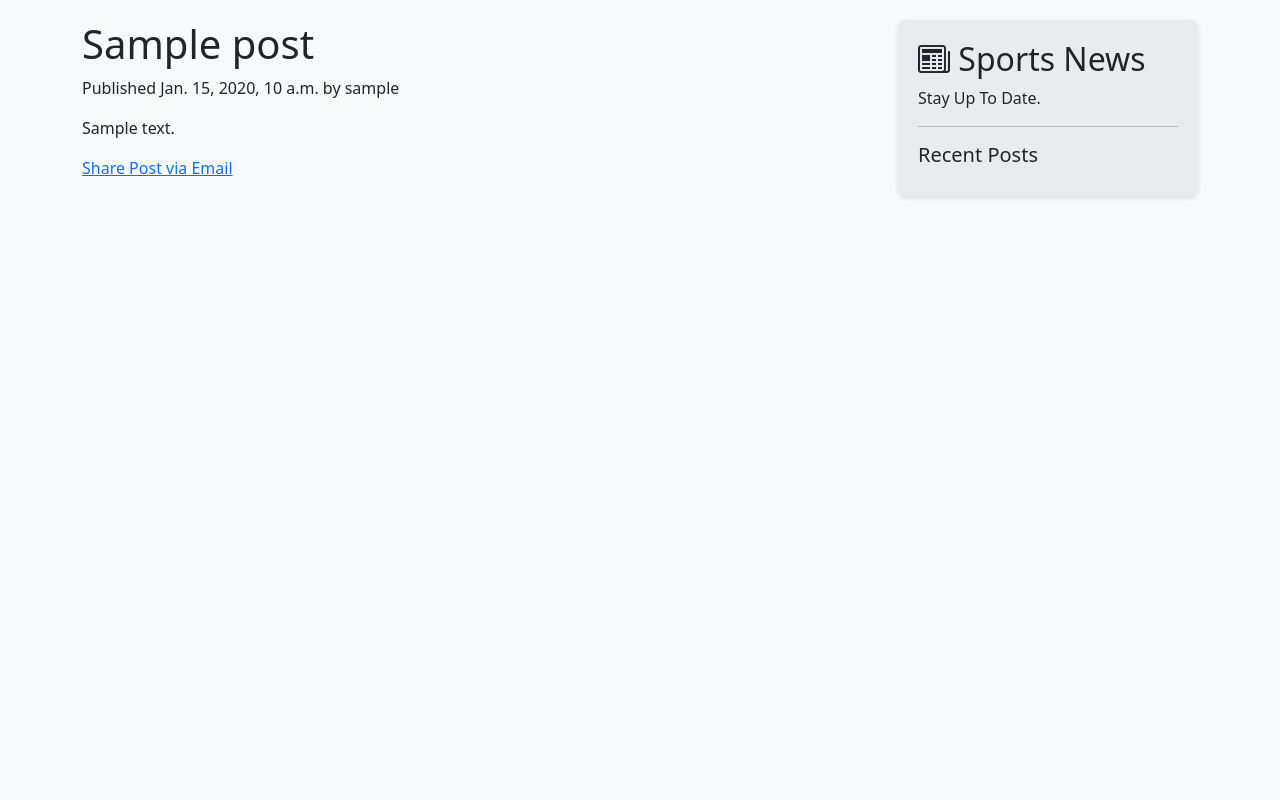
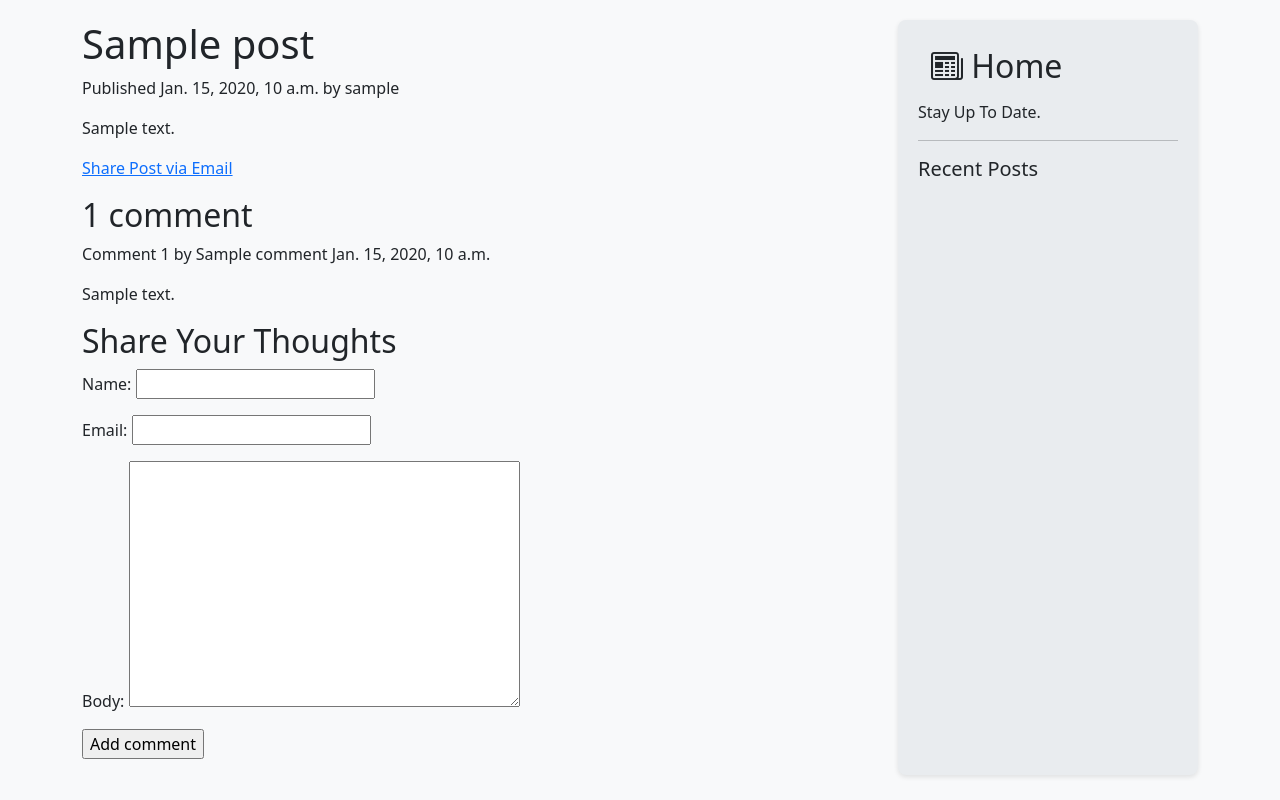
Before and after one commit to pmureithidev/blog, a Django app: a page that uses blog/templates/base.html in a window 1280 px wide. Run offline with Django 5.2, Linux system fonts and the light colour scheme; tables that the repository leaves empty hold one stand-in row (values such as "Sample post").

Commit message:
created a comment system

```diff
--- a/blog/templates/base.html
+++ b/blog/templates/base.html
@@ -96,7 +96,7 @@
             </div>
 
             <div id="sidebar">
-                <h2><i class="bi bi-newspaper"></i> Sports News</h2>
+                <a href="{% url 'post-list' %}" class="btn btn-home"><h2><i class="bi bi-newspaper"></i> Home </h2></a>
                 <p>Stay Up To Date.</p>
                 <hr>
                 <div class="mt-3">
--- a/blog/templates/includes/comment_form.html
+++ b/blog/templates/includes/comment_form.html
@@ -1,10 +1,6 @@
-<h2>Add a new comment</h2>
-<form action="{% url 'add-comment' post.pk %}" method="post">
-    {{ form.as_p }}
+<h2>Share Your Thoughts</h2>
+<form action="{% url 'add-comment' pk=post.pk %}" method="post">
+    {{ comment_form.as_p }}
     {% csrf_token %}
     <p><input type="submit" value="Add comment"></p>
 </form>
-
-<p>
-    <a href="{{ post.get_absolute_url }}">Back to post</a>
-</p>
--- a/blog/templates/post.html
+++ b/blog/templates/post.html
@@ -11,4 +11,22 @@
             Share Post via Email
         </a>
     </p>
+
+    {% with comments.count as total_comments %}
+        <h2>
+            {{total_comments}} comment{{total_comments|pluralize}}
+        </h2>
+    {% endwith %}
+    {% for comment in comments %}
+        <div class="comment">
+            <p class="info">
+                Comment {{forloop.counter}} by {{comment.name}}
+                {{comment.created}}
+            </p>
+            {{comment.body|linebreaks}}
+        </div>
+    {% empty %}
+        <p>Welp! No comments available.</p>
+    {% endfor%}
+    {% include "includes/comment_form.html" %}
 {% endblock %}
--- a/blog/views.py
+++ b/blog/views.py
@@ -1,7 +1,7 @@
 from django.core.mail import send_mail
 from django.contrib import messages
 from django.shortcuts import get_object_or_404
-from django.urls import reverse_lazy
+from django.urls import reverse_lazy, reverse
 
 from django.views.generic.list import ListView
 from django.views.generic.detail import DetailView
@@ -42,14 +42,19 @@
             status=Post.Status.PUBLISHED
         )
 
-        # comments in posts
-        form = CommentForm()
-
         return get_object_or_404(queryset,
                                  publish__year=year,
                                  publish__month=month,
                                  publish__day=day,
                                  slug=slug)
+
+    def get_context_data(self, **kwargs):
+        context = super().get_context_data(**kwargs)
+        # Add the comment form to context
+        context['comment_form'] = CommentForm()
+        # Display all the active comments on the post detail page
+        context['comments'] = self.object.comments.filter(active=True)
+        return context
 
 # share posts via email view
 class EmailPostFormView(FormView):
@@ -60,7 +65,7 @@
     # getting the post by id
     def get_context_data(self, **kwargs):
         context = super().get_context_data(**kwargs)
-        # passing the post ot the template
+        # passing the post to the template
         context['post'] = Post.objects.get(id=self.kwargs['pk'])
         return context
 
@@ -95,5 +100,22 @@
 class CommentCreateView(CreateView):
     model = Comment
     form_class = CommentForm
-    template_name = 'comment_form.html'
-    success_url = reverse_lazy('post-detail')
+    template_name = "includes/comment_form.html"
+
+    def form_valid(self, form):
+        # Get post by PK from URL
+        post = get_object_or_404(Post, pk=self.kwargs['pk'])
+        form.instance.post = post
+        return super().form_valid(form)
+
+    # this is becuase we used the year/month/day/slug in the post detail view
+    def get_success_url(self):
+        # Redirect to the SEO-friendly post URL
+        post = self.object.post
+        # return reverse('includes/comments.html', kwargs={'pk': self.object.post.pk})
+        return reverse('post-detail', kwargs={
+            'year': post.publish.year,
+            'month': post.publish.month,
+            'day': post.publish.day,
+            'slug': post.slug
+        })
```
Also changed, not shown: blog/templates/includes/comments.html (+8 -1 lines). Lines whose indentation alone changed are shown as unchanged.
